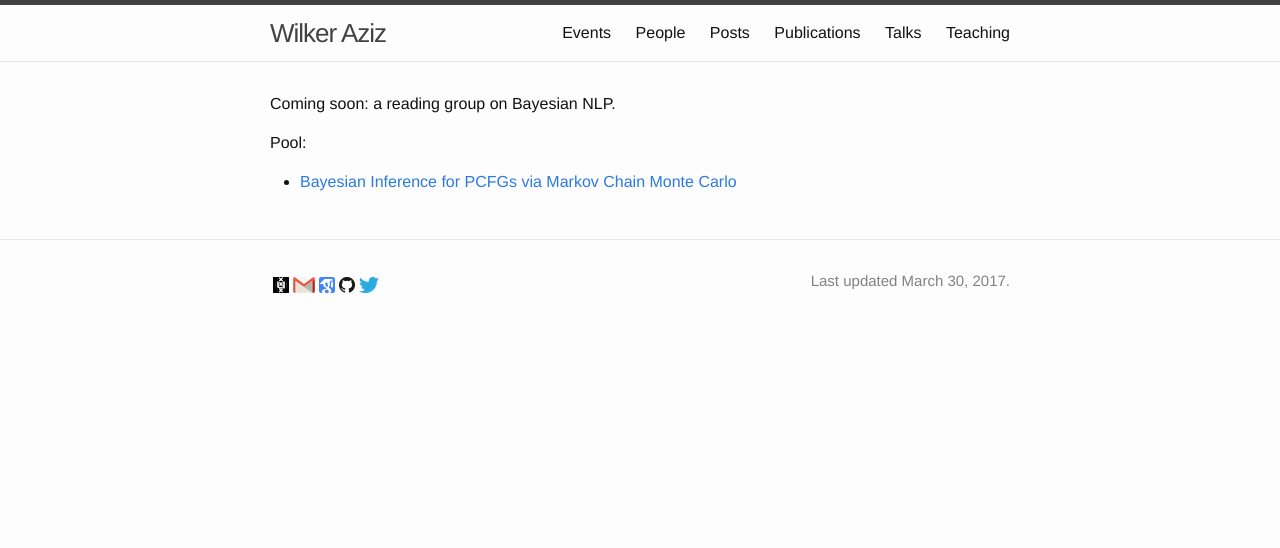
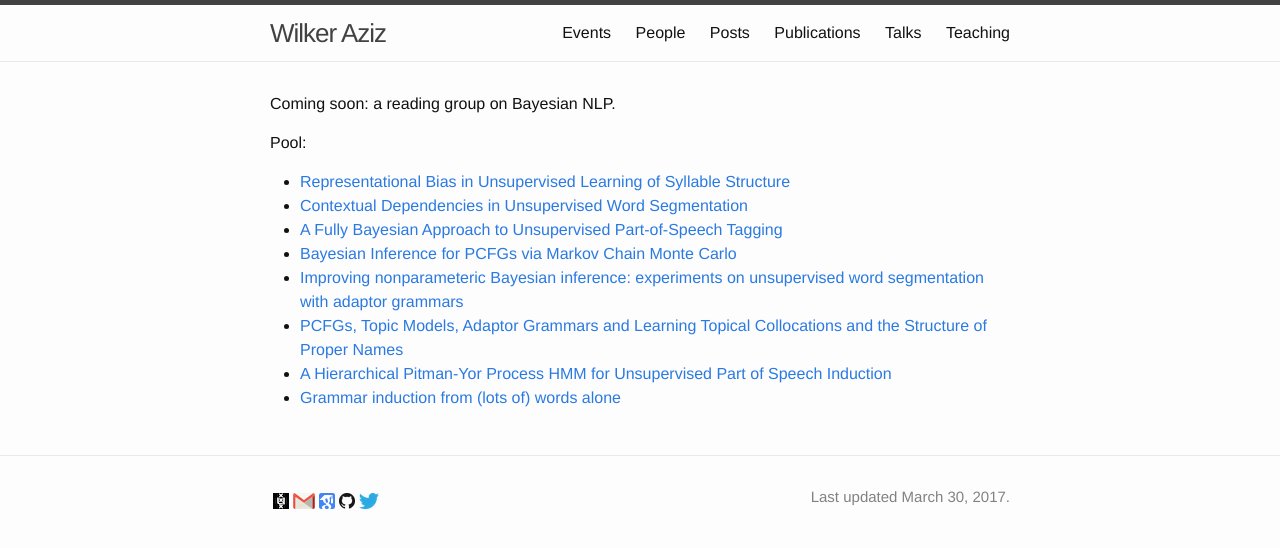
Before and after one commit to wilkeraziz/oldsite, a Jekyll site: the page built from pages/bayesiannlp.markdown, in a window 1280 px wide. Shown: the top 548 px of the page. Built offline with Jekyll 4.4.1, drawn with Linux system fonts in a browser that asks for light colours.

Commit message:
+ some Bayesian NLP papers

```diff
--- a/pages/bayesiannlp.markdown
+++ b/pages/bayesiannlp.markdown
@@ -7,4 +7,11 @@ Coming soon: a reading group on Bayesian NLP.
 
 Pool:
 
+* [Representational Bias in Unsupervised Learning of Syllable Structure](http://www.aclweb.org/anthology/W05-0615)
+* [Contextual Dependencies in Unsupervised Word Segmentation](http://www.aclweb.org/anthology/P/P06/P06-1085.pdf)
+* [A Fully Bayesian Approach to Unsupervised Part-of-Speech Tagging](http://www.aclweb.org/anthology/P/P07/P07-1094.pdf)
 * [Bayesian Inference for PCFGs via Markov Chain Monte Carlo](http://www.aclweb.org/anthology/N/N07/N07-1018.pdf)
+* [Improving nonparameteric Bayesian inference: experiments on unsupervised word segmentation with adaptor grammars](http://www.aclweb.org/anthology/N09-1036)
+* [PCFGs, Topic Models, Adaptor Grammars and Learning Topical Collocations and the Structure of Proper Names](http://www.aclweb.org/anthology/P10-1117)
+* [A Hierarchical Pitman-Yor Process HMM for Unsupervised Part of Speech Induction](http://www.aclweb.org/anthology/P11-1087)
+* [Grammar induction from (lots of) words alone](https://www.aclweb.org/anthology/C/C16/C16-1003.pdf)
```
